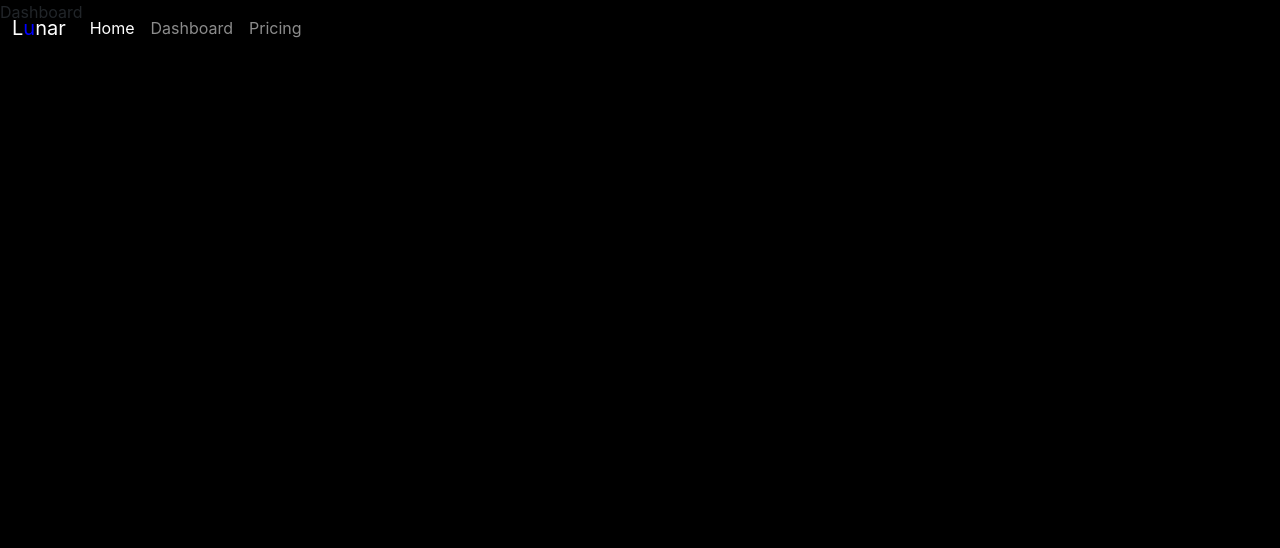
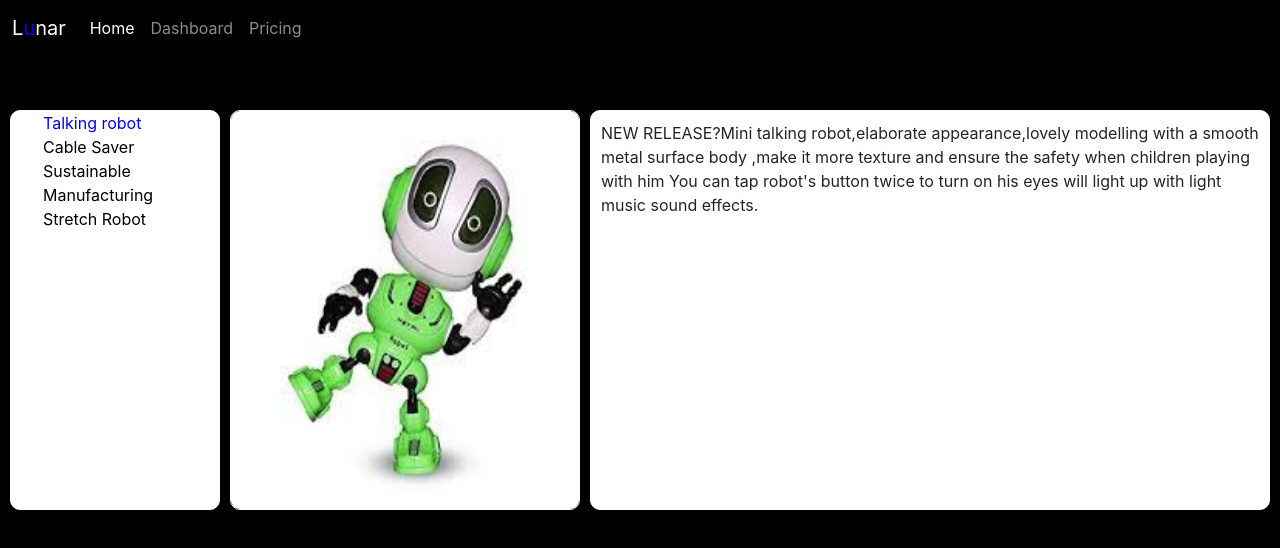
Before and after one commit to reda96/mimocodes_frontend_task, a React (Create React App) app: page /dashboard in a window 1280 px wide. Shown: the top 548 px of the page. Built offline with nearby package versions, Linux system fonts and the light colour scheme.

Commit message:
dashboard-section

```diff
--- a/src/App.js
+++ b/src/App.js
@@ -3,8 +3,50 @@ import Navbar from "./components/Navbar";
 import HeroSection from "./components/HeroSection";
 import PricesSection from "./components/PricesSection";
 import Dashboard from "./components/Dashboard";
+import Product1 from "./assets/cs-sm-600.jpg";
+import Product2 from "./assets/images.jpg";
+import Product3 from "./assets/IMHX2019_BoxPicking-Osaro-1170x877.jpg";
+import Product4 from "./assets/MMCI-robotics-1120product.jpg";
+import Product0 from "./assets/talking.jpg";
 import { BrowserRouter as Router, Switch, Route } from "react-router-dom";
 function App() {
+  const productsList = [
+    {
+      img: Product0,
+      name: "Talking robot",
+      desc: `NEW RELEASE?Mini talking robot,elaborate appearance,lovely modelling
+        with a smooth metal surface body ,make it more texture and ensure the
+        safety when children playing with him You can tap robot's button twice
+        to turn on his eyes will light up with light music sound effects.`,
+    },
+    {
+      img: Product1,
+      name: "Cable Saver",
+      desc: `Cable protection systems for dynamic applications are the core
+      business of REIKU. We are the North American market leader in the field of robotics.
+       We have positioned ourselves as a prime
+       seller who has been very innovative in enhancing new possibilities.`,
+    },
+
+    {
+      img: Product2,
+      name: "Sustainable Manufacturing",
+      desc: `Improving Sustainable Manufacturing
+Robots are being used in different types of manufacturing to create more efficiency with fewer resources.
+ Robots reduce errors, so less waste is produced. One computer company is relying on robots to pick reusable parts out of recycled products.
+  This type of manufacturing sustainability includes recycling, reusing, and reducing.
+Less waste is produced and the robots are able to find and separate the small parts more efficiently than human hands can.`,
+    },
+    {
+      img: Product3,
+      name: "Stretch Robot",
+      desc: `Stretch is Boston Dynamics’ first commercial robot specifically designed for warehouse facilities and
+       distribution centers, of which there are more than 150,000 globally, according to analysts. The multi-purpose mobile
+        robot is designed to tackle a number of tasks where rapid box moving is required, first starting with truck unloading
+        and later expanding into order building. Stretch’s technology builds upon Boston Dynamics’ decades of advancements in robotics to create a flexible, easily-integrated solution that can work in any warehouse to increase their flow of goods,
+       improve employee safety in physically difficult tasks and lower expensive fixed automation costs.`,
+    },
+  ];
   return (
     <div className="App">
       <Router>
@@ -14,7 +56,10 @@ function App() {
           <Route exact path="/" component={HeroSection} />
           <Route path="/prices" component={PricesSection} />
 
-          <Route path="/dashboard" component={Dashboard} />
+          <Route
+            path="/dashboard"
+            render={(props) => <Dashboard {...props} list={productsList} />}
+          />
         </Switch>
       </Router>
     </div>
--- /dev/null
+++ b/src/components/Dashboard.css
@@ -0,0 +1,39 @@
+.menu {
+  grid-area: menu;
+  border: 0.5px solid white;
+  border-radius: 10px;
+  background-color: white;
+}
+.photo {
+  grid-area: photo;
+}
+.photo img {
+  border: 0.5px solid white;
+  border-radius: 10px;
+}
+.right {
+  grid-area: right;
+  border: 0.5px solid white;
+  border-radius: 10px;
+  background-color: white;
+  padding: 10px;
+}
+li {
+  list-style: none;
+  color: black;
+}
+li:hover {
+  color: blue !important;
+}
+.grid-container {
+  display: grid;
+  margin-top: 100px;
+  width: 100%;
+
+  grid-template-areas: "menu menu photo photo right right";
+  grid-template-columns: 200px 1fr;
+  grid-template-rows: 400px;
+  grid-gap: 10px;
+
+  padding: 10px;
+}
--- a/src/components/Dashboard.js
+++ b/src/components/Dashboard.js
@@ -1,7 +1,39 @@
-import React from "react";
-
-const Dashboard = () => {
-  return <div>Dashboard</div>;
+import React, { useState } from "react";
+import "./Dashboard.css";
+import Product0 from "../assets/talking.jpg";
+const Dashboard = (props) => {
+  const [Active, setActive] = useState(0);
+  return (
+    <div className="grid-container">
+      <div className="menu">
+        <ul>
+          {props.list.map((p, index) => {
+            return (
+              <li
+                key={p.name}
+                style={
+                  index === Active ? { color: "blue" } : { color: "black" }
+                }
+                onClick={() => setActive(index)}
+              >
+                {" "}
+                {p.name}
+              </li>
+            );
+          })}
+        </ul>
+      </div>
+      <div className="photo">
+        <img
+          width="350px"
+          height="400px"
+          src={props.list[Active].img}
+          alt="talking robot"
+        />
+      </div>
+      <div className="right">{props.list[Active].desc}</div>
+    </div>
+  );
 };
 
 export default Dashboard;
--- a/src/components/HeroSection.js
+++ b/src/components/HeroSection.js
@@ -4,6 +4,7 @@ import Product1 from "../assets/cs-sm-600.jpg";
 import Product2 from "../assets/images.jpg";
 import Product3 from "../assets/IMHX2019_BoxPicking-Osaro-1170x877.jpg";
 import Product4 from "../assets/MMCI-robotics-1120product.jpg";
+import Product0 from "../assets/talking.jpg";
 const HeroSection = () => {
   return (
     <div>
@@ -45,6 +46,16 @@ const HeroSection = () => {
         </h1>
 
         <div className="wrapper">
+          <div className="item">
+            <img
+              className="item"
+              height="240px"
+              width="250px"
+              src={Product0}
+              alt="Product1"
+            />
+            <h3>Talking Robot</h3>
+          </div>
           <div className="item">
             <img
               className="item"
```
Also changed, not shown: src/assets/talking.jpg (added).
